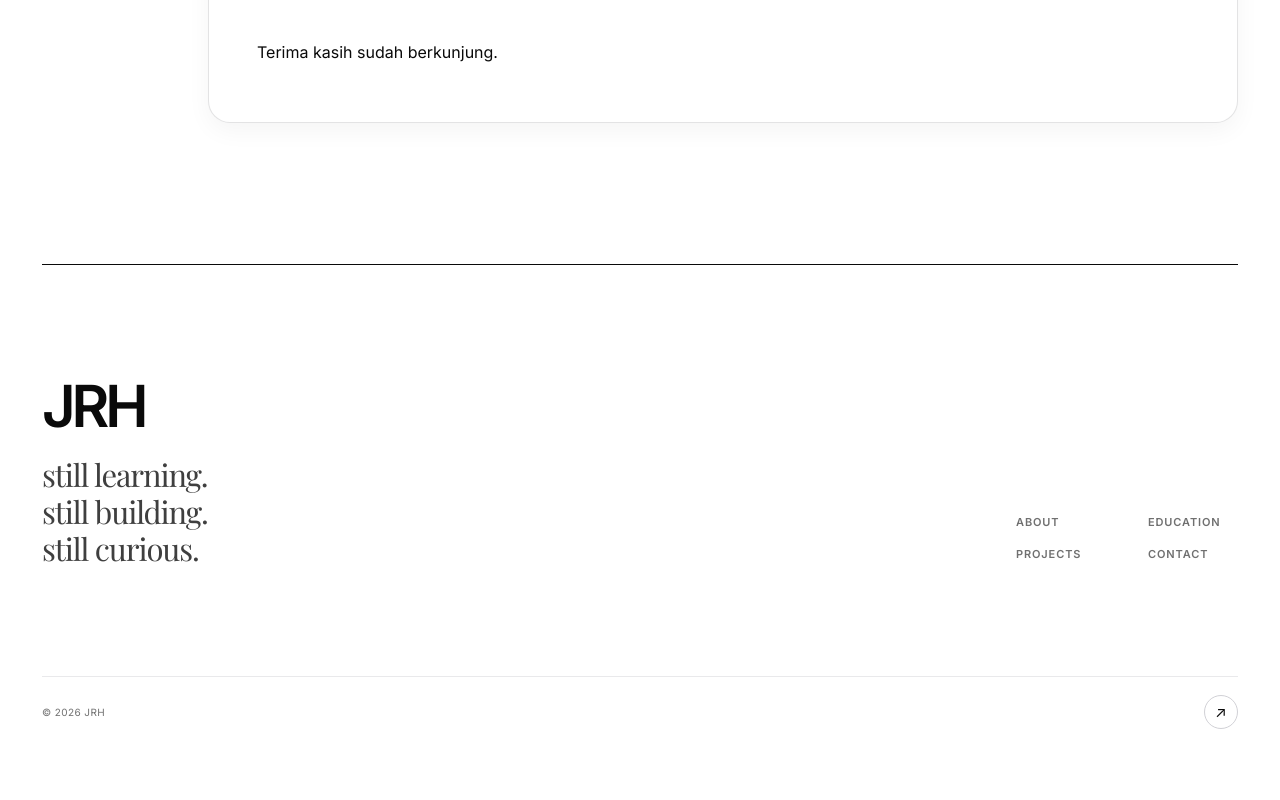
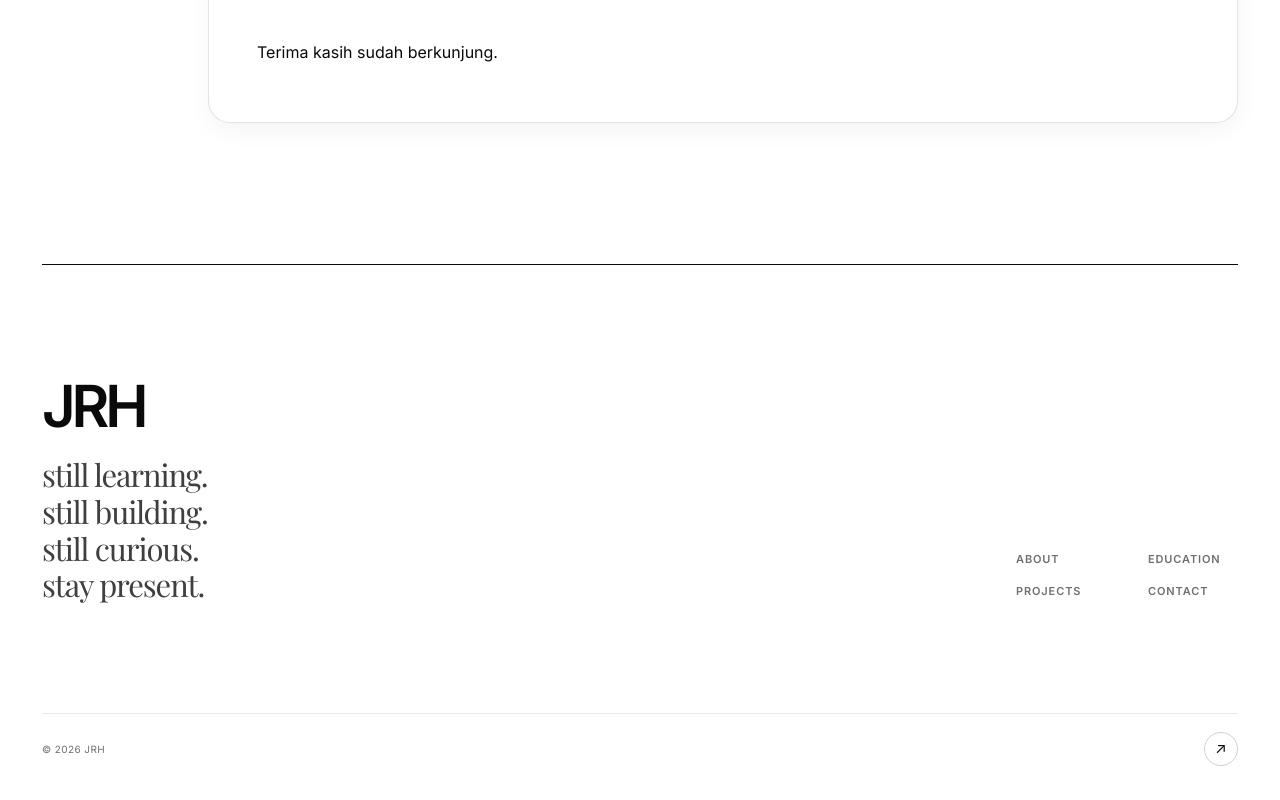
Before and after one commit to LionerHakim/JRHs, a React (Vite) app: page / in a window 1280 px wide. Shown: the part 4409-5209 px from the top of the page. Before the commit the page ends 5172 px from the top, so only its background shows below. Built offline with nearby package versions, Linux system fonts and the light colour scheme.

Commit message:
add mindfulness note to footer

```diff
--- a/src/main.tsx
+++ b/src/main.tsx
@@ -288,7 +288,7 @@ ${name.trim()}`)
         <div className="site-footer-main">
           <div className="site-footer-brand">
             <strong>JRH</strong>
-            <p>still learning.<br />still building.<br />still curious.</p>
+            <p>still learning.<br />still building.<br />still curious.<br /><span className="footer-mindfulness">stay present.</span></p>
           </div>
 
           <nav className="site-footer-nav" aria-label="Footer navigation">
```
